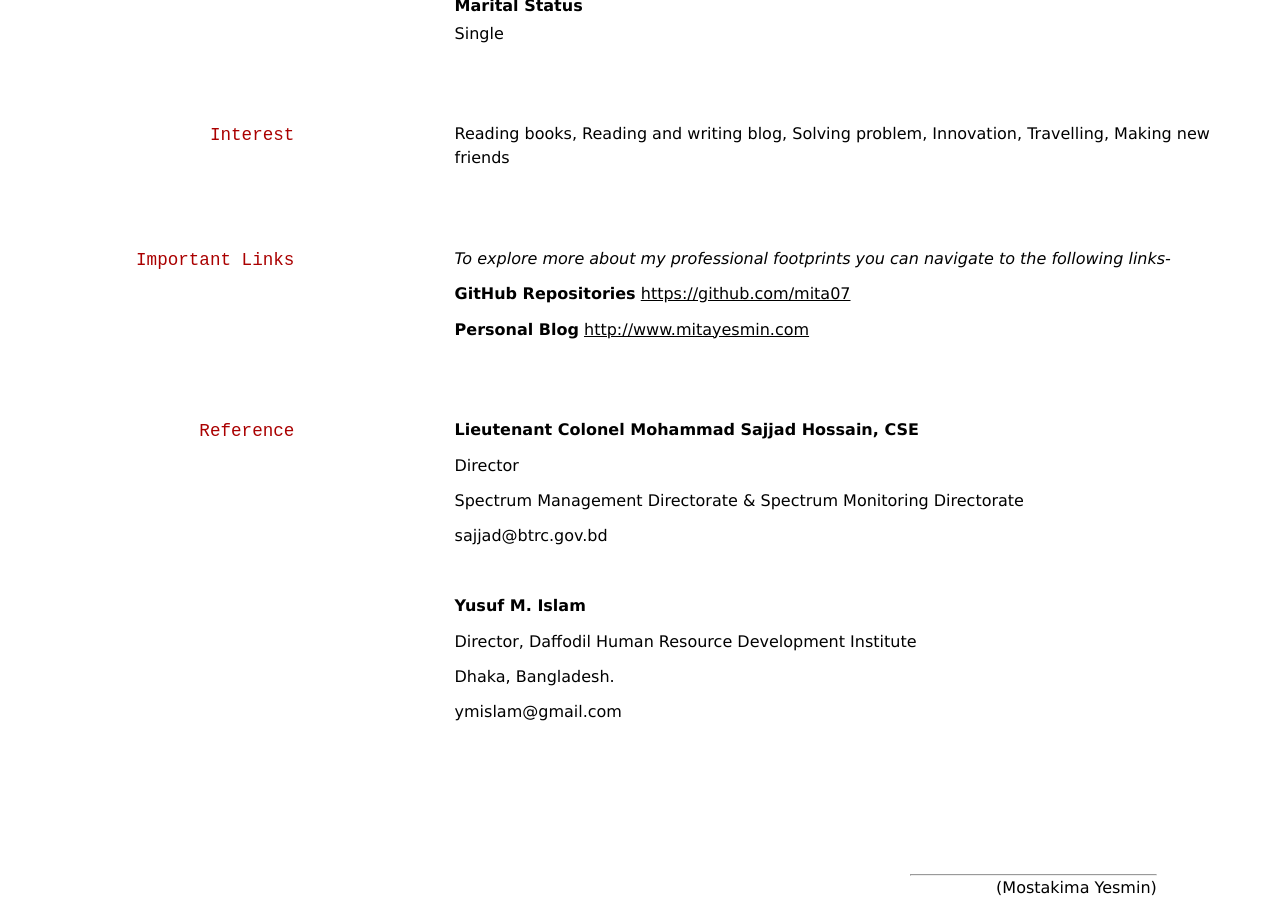
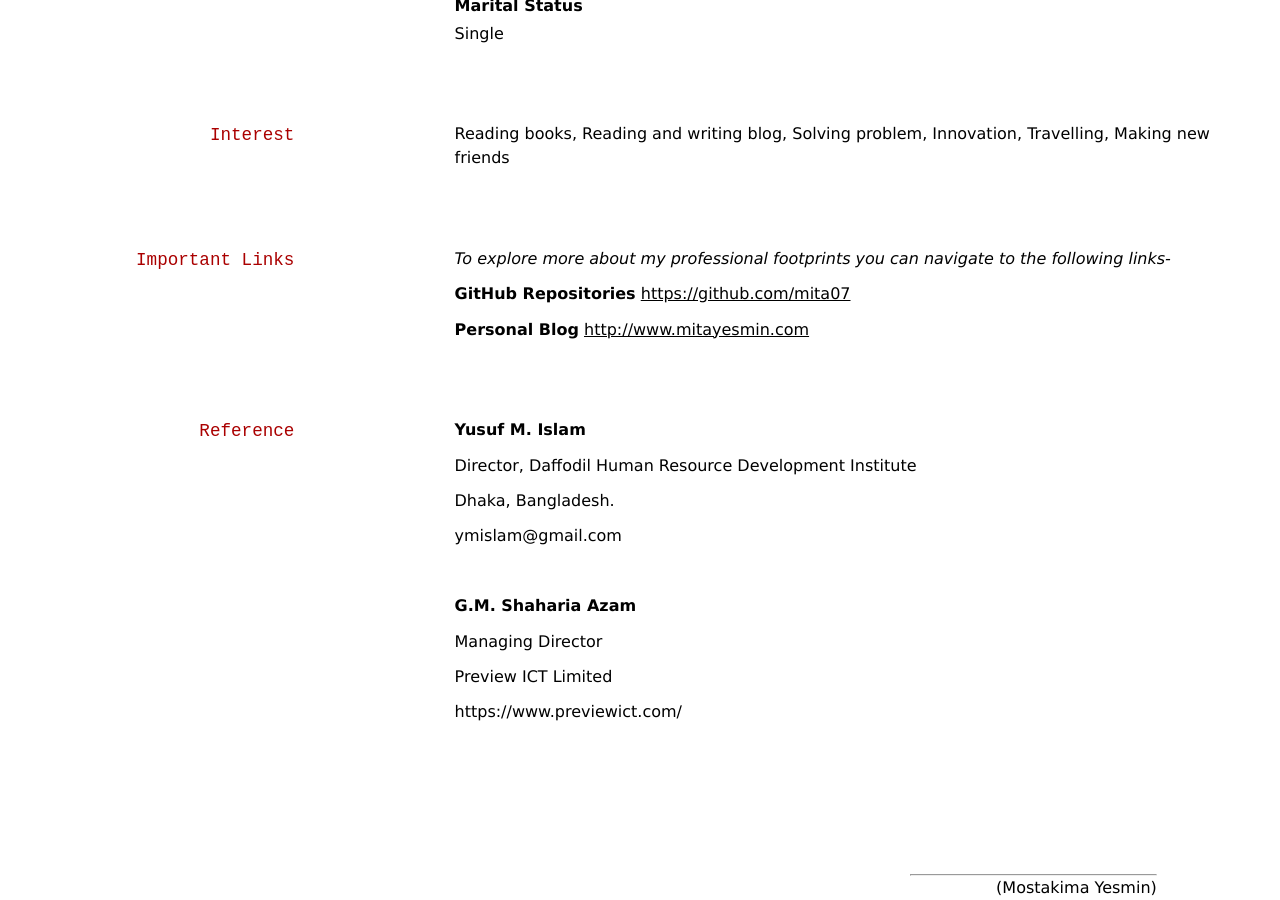
Before and after one commit to mita07/my-resume, a Jekyll site: the page built from index.md, in a window 1280 px wide and 900 px high, scrolled down 4943 px. Built offline with Jekyll 4.4.1, drawn with Linux system fonts in a browser that asks for light colours; some of the changed text lies outside the part shown.

Commit message:
Update index.md

```diff
--- a/index.md
+++ b/index.md
@@ -261,15 +261,6 @@ __Personal Blog__
 
 
 ## Reference
-__Lieutenant Colonel Mohammad Sajjad Hossain, CSE__
-
-Director
-
-Spectrum Management Directorate & Spectrum Monitoring Directorate
-
-sajjad@btrc.gov.bd
-
-<br />
 
 __Yusuf M. Islam__
 
@@ -278,3 +269,13 @@ Director, Daffodil Human Resource Development Institute
 Dhaka, Bangladesh.
 
 ymislam@gmail.com
+
+<br>
+
+__G.M. Shaharia Azam__
+
+Managing Director
+
+Preview ICT Limited
+
+https://www.previewict.com/
```
Also changed, not shown: other parts of index.md (+1 -1 lines).
